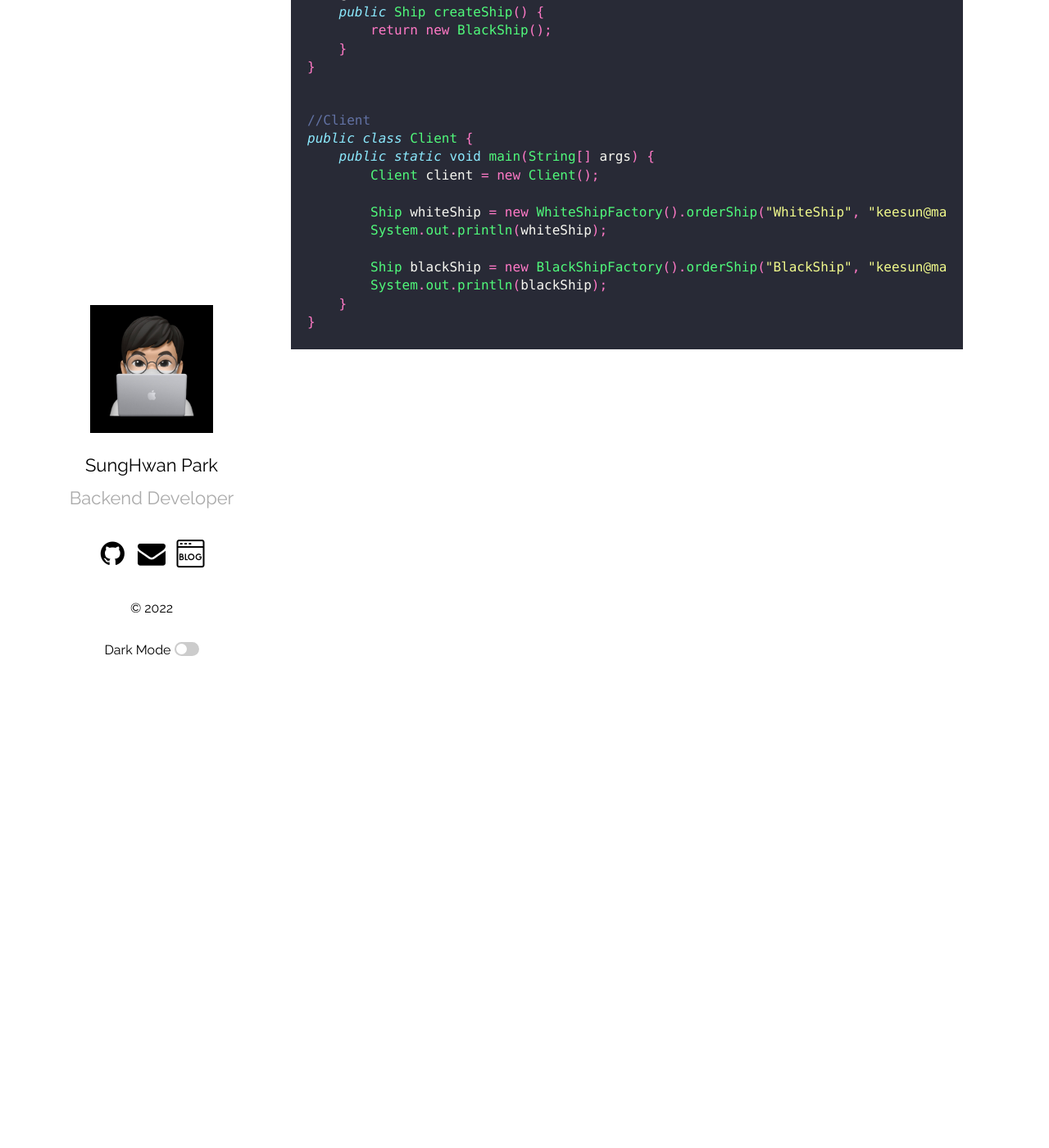
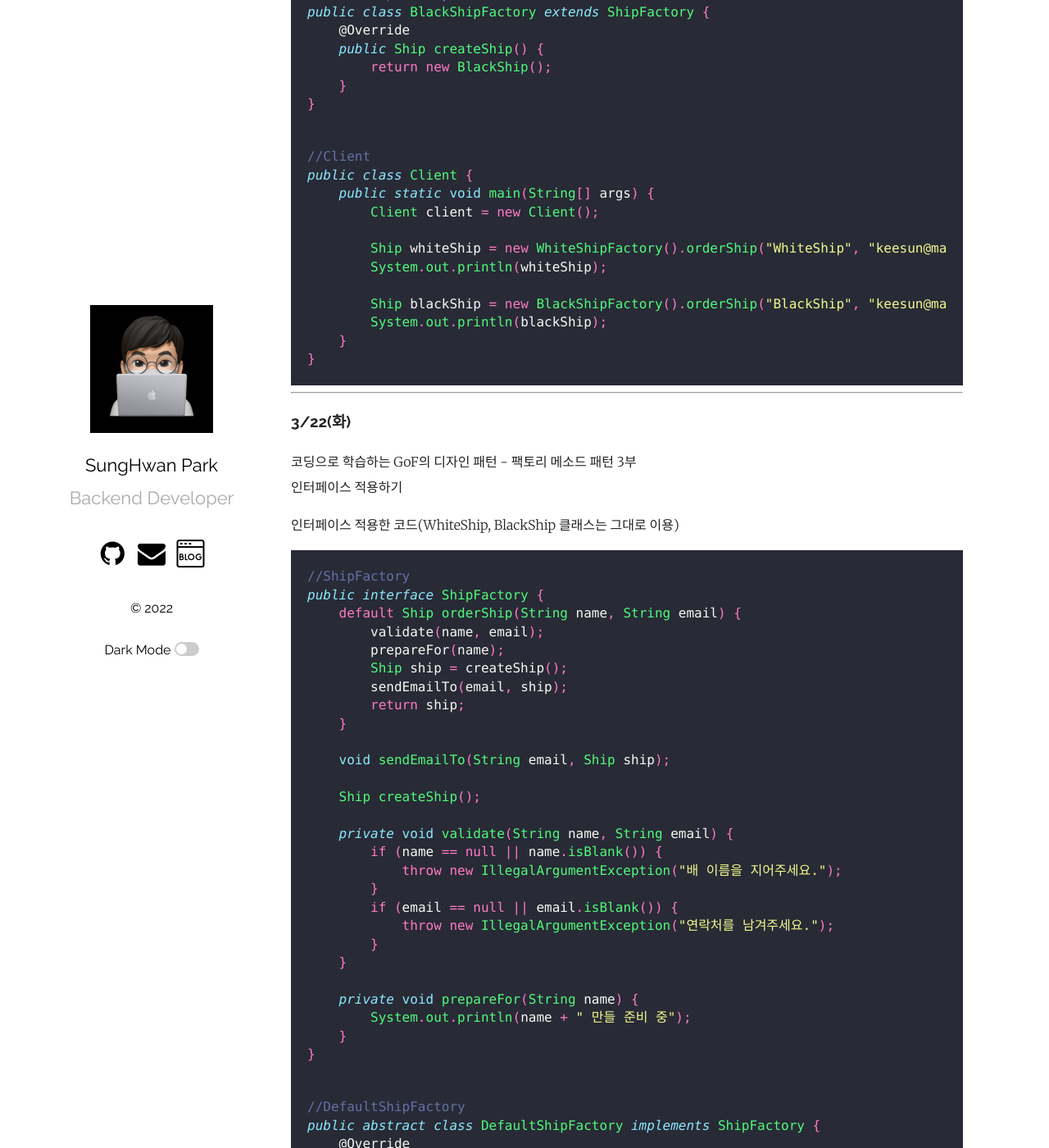
Before and after one commit to park0219/park0219.github.io, a Jekyll site: the page built from _posts/2022-03-13-3월TIL.markdown, in a window 1280 px wide and 1400 px high, scrolled down 9941 px. Shown: the whole window at 82% size. Built offline with Jekyll 4.4.1, drawn with Linux system fonts in a browser that asks for light colours; comment, search, counter and statistics services are not loaded; some of the changed text lies outside the part shown.

Commit message:
feat: 2022-03-22 TIL 추가

````diff
--- a/_posts/2022-03-13-3월TIL.markdown
+++ b/_posts/2022-03-13-3월TIL.markdown
@@ -391,7 +391,9 @@ public interface ShipFactory {
         return ship;
     }
 
-    void sendEmailTo(String email, Ship ship);
+    private void sendEmailTo(String email, Ship ship) {
+        System.out.println(ship.getName() + "다 만들었습니다.");
+    }
 
     Ship createShip();
 
@@ -466,3 +468,87 @@ public class Client {
     }
 }
 ```
+
+---
+
+### 3/22(화)
+
+코딩으로 학습하는 GoF의 디자인 패턴 - 팩토리 메소드 패턴 3부<br/>
+인터페이스 적용하기
+
+인터페이스 적용한 코드(WhiteShip, BlackShip 클래스는 그대로 이용)
+
+```java
+//ShipFactory
+public interface ShipFactory {
+    default Ship orderShip(String name, String email) {
+        validate(name, email);
+        prepareFor(name);
+        Ship ship = createShip();
+        sendEmailTo(email, ship);
+        return ship;
+    }
+
+    void sendEmailTo(String email, Ship ship);
+
+    Ship createShip();
+
+    private void validate(String name, String email) {
+        if (name == null || name.isBlank()) {
+            throw new IllegalArgumentException("배 이름을 지어주세요.");
+        }
+        if (email == null || email.isBlank()) {
+            throw new IllegalArgumentException("연락처를 남겨주세요.");
+        }
+    }
+
+    private void prepareFor(String name) {
+        System.out.println(name + " 만들 준비 중");
+    }
+}
+```
+
+```java
+//DefaultShipFactory
+public abstract class DefaultShipFactory implements ShipFactory {
+    @Override
+    public void sendEmailTo(String email, Ship ship) {
+        System.out.println(ship.getName() + " 다 만들었습니다.");
+    }
+}
+```
+
+```java
+//WhiteShipFactory
+public class WhiteShipFactory extends DefaultShipFactory {
+    @Override
+    public Ship createShip() {
+        return new WhiteShip();
+    }
+}
+```
+
+```java
+//BlackShipFactory
+public class BlackFactory extends DefaultShipFactory {
+    @Override
+    public Ship createShip() {
+        return new BlackShip();
+    }
+}
+```
+
+```java
+//Client
+public class Client {
+    public static void main(String[] args) {
+        Client client = new Client();
+        client.print(new WhiteShipFactory(), "whiteShip", "keesun@mail.com");
+        client.print(new BlackShipFactory(), "blackShip", "keesun@mail.com");
+    }
+
+    private void print(ShipFactory shipFactory, String name, String email) {
+        System.out.println(shipFactory.orderShip(name, email));
+    }
+}
+```
````
